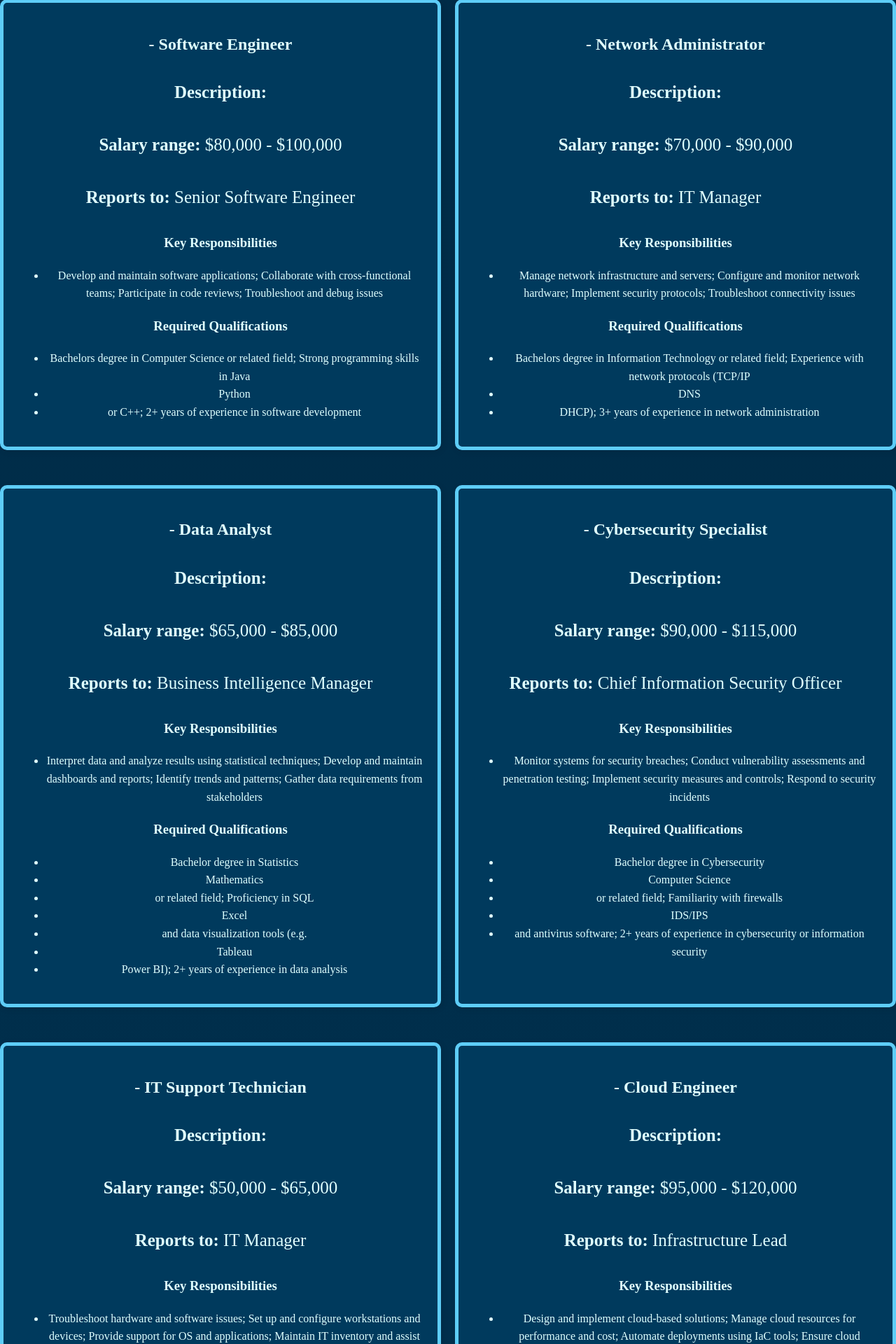
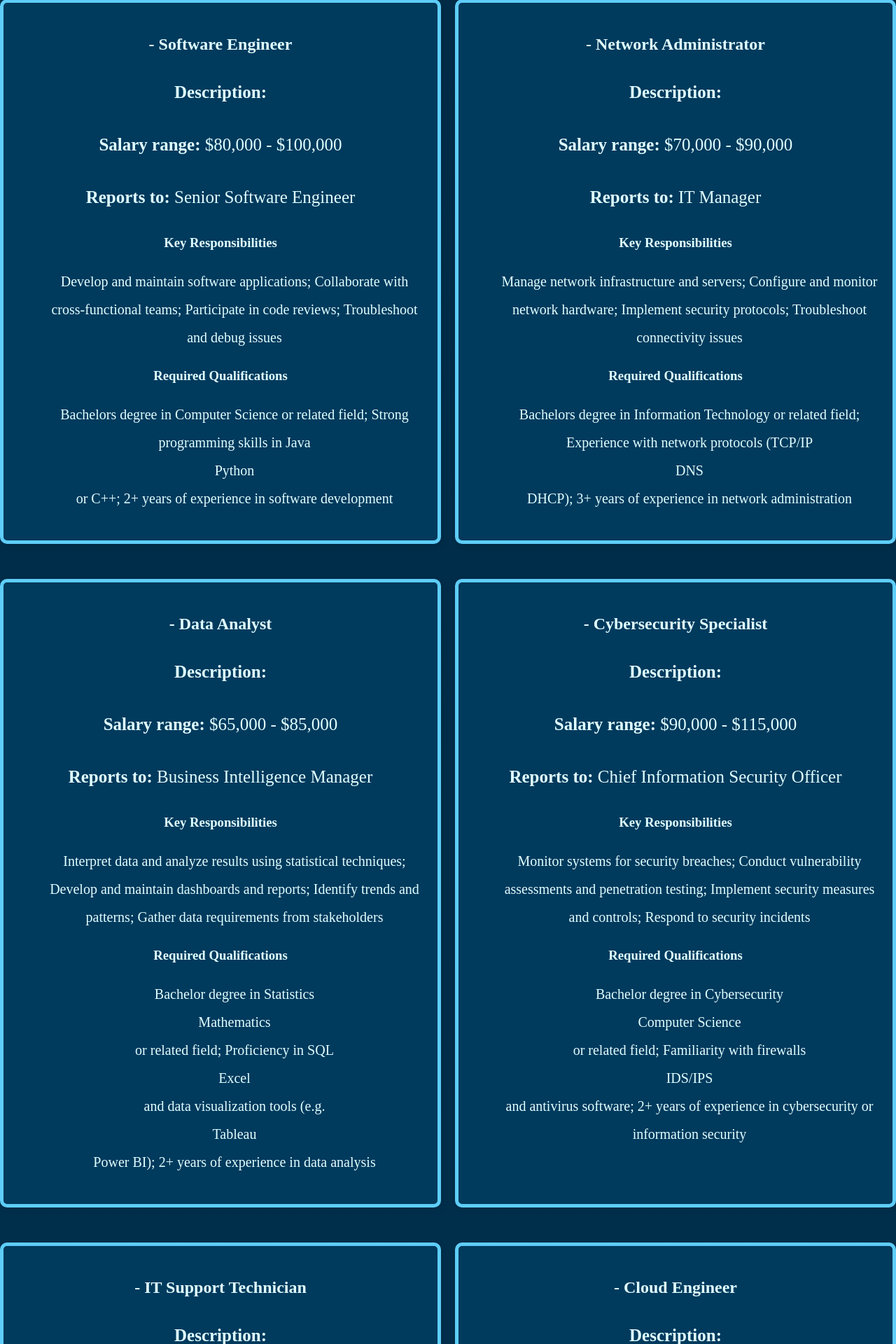
Before and after one commit to John-Lak/project2, a PHP site: page /project2/jobs.php in a window 1280 px wide. Shown: the part 373-2293 px from the top of the page at 70% size. Run offline with PHP 8.4, Linux system fonts and the light colour scheme; data comes from the database, SQL or seed files in the repository; tables that the repository leaves empty hold one stand-in row (values such as "Sample post"); data that the repository does not hold is empty.

Commit message:
Fixed the jobs.php page

```diff
--- a/jobs.php
+++ b/jobs.php
@@ -16,7 +16,7 @@
 $host = "localhost";
 $user = "root";
 $pass = "";
-$dbname = "project_db"; // 🔁 Replace with your actual DB name
+$dbname = "project_db";
 
 // Establish connection
 $conn = new mysqli($host, $user, $pass, $dbname);
@@ -55,7 +55,7 @@ if ($result && $result->num_rows > 0) {
 
         // Responsibilities
         $responsibilities = array_filter(array_map('trim', explode(',', $job['responsibilities'])));
-        echo "<h3>Key Responsibilities</h3><ul>";
+        echo "<h3>Key Responsibilities</h3><ul class='jobs-bullets'>";
         foreach ($responsibilities as $item) {
             echo "<li>$item</li>";
         }
@@ -63,7 +63,7 @@ if ($result && $result->num_rows > 0) {
 
         // Qualifications
         $qualifications = array_filter(array_map('trim', explode(',', $job['qualifications'])));
-        echo "<h3>Required Qualifications</h3><ul>";
+        echo "<h3>Required Qualifications</h3><ul class='jobs-bullets'>";
         foreach ($qualifications as $item) {
             echo "<li>$item</li>";
         }
```
